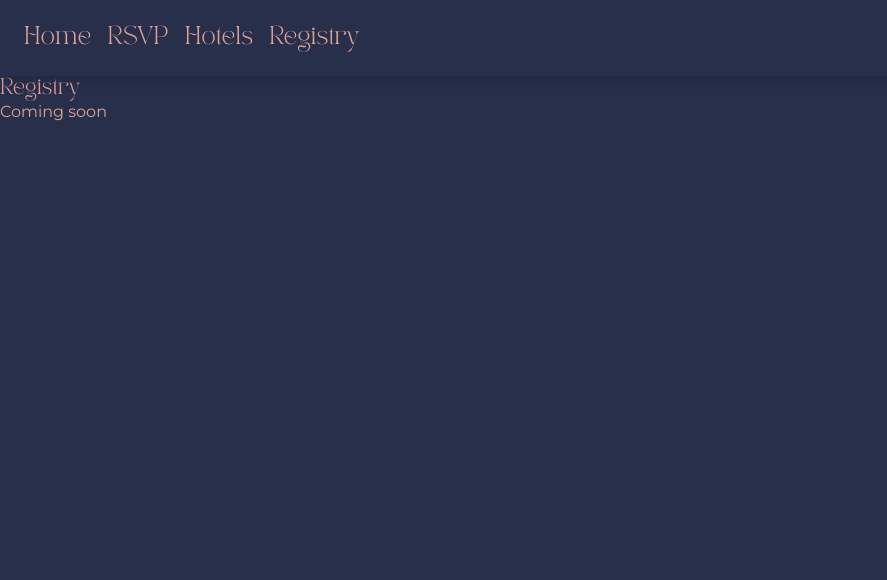
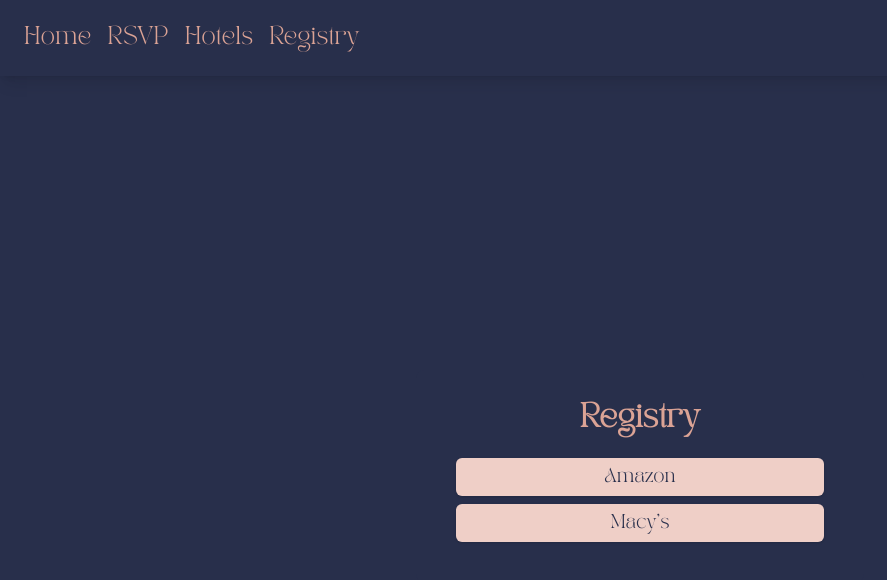
Before and after one commit to Benderg13/emma-and-grant-wedding-site, a Next.js app in the folder website/: page /registry in a window 1280 px wide. Shown: the top 580 px of the page, without its empty margins (0-887 px from the left). Built offline with nearby package versions, Linux system fonts and the light colour scheme.

Commit message:
updated css for RSVP, Hotels, and Registry, with added links to registry

```diff
--- a/website/src/app/hotels/page.tsx
+++ b/website/src/app/hotels/page.tsx
@@ -2,8 +2,12 @@
 export default function Page() {
     return(
         <main>
-            <h1>Hotels in the Area</h1>
-            <h3>Coming soon</h3>
+            <div className='min-h-screen flex items-center justify-center '>
+                <div className="bg-navy-blue p-8 rounded-lg max-w-md w-full">
+                <h1 className="text-2xl font-bold mb-6 text-center ">Hotels in the Area</h1>
+                    <h3>Coming soon</h3>
+            </div>
+            </div>
         </main>
     );
 }
--- a/website/src/app/registry/page.tsx
+++ b/website/src/app/registry/page.tsx
@@ -3,8 +3,30 @@ import Link from "next/link"
 export default function Page() {
     return(
         <main>
-            <h1>Registry</h1>
-            <h3>Coming soon</h3>
+            <div className='min-h-screen flex items-center justify-center '>
+                <div className="bg-navy-blue p-8 rounded-lg max-w-md w-full">
+                <h1 className="text-2xl font-bold mb-6 text-center ">Registry</h1>
+                <ul>
+                    <li className="m-2">
+                    <a href="https://www.amazon.com/wedding/registry/1AOXE3YE8RW04" target="_blank">
+                    <button
+                        type="button"
+                        className="hover:bg-white bg-lighter-pink w-full py-2 px-4 border border-transparent rounded-md shadow-sm text-sm font-medium text-navy-blue">
+                        Amazon
+                    </button></a>
+                    </li>
+                    <li className="m-2">
+                    <a href="https://www.macys.com/registry/Emma-Belair-Grant-Bender/1118082" target="_blank">
+                    <button
+                        type="button"
+                        className="hover:bg-white bg-lighter-pink w-full py-2 px-4 border border-transparent rounded-md shadow-sm text-sm font-medium text-navy-blue">
+                        Macy's
+                    </button></a>
+                    </li>
+                </ul>
+
+                </div>
+                </div>
         </main>
     );
 }
--- a/website/src/app/rsvp/page.tsx
+++ b/website/src/app/rsvp/page.tsx
@@ -70,7 +70,7 @@ export default function RSVP() {
     return(
         <main>
             <div className='min-h-screen flex items-center justify-center '>
-                <div className="bg-dark-pink p-8 rounded-lg max-w-md w-full">
+                <div className="bg-navy-blue p-8 rounded-lg max-w-md w-full">
                 <h1 className="text-2xl font-bold mb-6 text-center ">RSVP</h1>
                     {errorMessage && (
                         <p className="mb-4 p-3 bg-red-100 border border-red-400 text-red-700 rounded-md text-center">
@@ -82,7 +82,7 @@ export default function RSVP() {
                             {submittedMessage}
                         </p>
                     )}
-                <form onSubmit={onSubmit} className="space-y-4">
+                <form onSubmit={onSubmit} className="space-y-4 block w-full px-3 py-2 border border-gray-300 rounded-md shadow-sm">
                     <div>
                         <label>Your Email</label>
                         <input
@@ -90,7 +90,7 @@ export default function RSVP() {
                             type="text"
                             name="email"
                             placeholder='Your Email'
-                            className="mt-1 block w-full px-3 py-2 border border-gray-300 rounded-md shadow-sm focus:outline-none focus:ring-blue-500 focus:border-blue-500 sm:text-sm"/>
+                            className="mt-1 block w-full px-3 py-2 border border-gray-300 rounded-md shadow-sm focus:outline-none focus:ring-navy-blue focus:border-navy-blue sm:text-sm"/>
                     </div>
                     <div>
                         <label>Your Name</label>
@@ -99,7 +99,7 @@ export default function RSVP() {
                             type="text"
                             name="name"
                             placeholder='Your Name'
-                            className="mt-1 block w-full px-3 py-2 border border-gray-300 rounded-md shadow-sm focus:outline-none focus:ring-blue-500 focus:border-blue-500 sm:text-sm"/>
+                            className="mt-1 block w-full px-3 py-2 border border-gray-300 rounded-md shadow-sm focus:outline-none focus:ring-navy-blue focus:border-navy-blue sm:text-sm"/>
                     </div>
                     <div>
                         <label>Others in your party?</label>
@@ -108,7 +108,7 @@ export default function RSVP() {
                             type="number"
                             name="extras"
                             placeholder='Spouse and Children if applicable'
-                            className="mt-1 block w-full px-3 py-2 border border-gray-300 rounded-md shadow-sm focus:outline-none focus:ring-blue-500 focus:border-blue-500 sm:text-sm"/>
+                            className="mt-1 block w-full px-3 py-2 border border-gray-300 rounded-md shadow-sm focus:outline-none focus:ring-navy-blue focus:border-navy-blue sm:text-sm"/>
                     </div>
                     <div>
                         <label>Dietary Restrictions</label>
@@ -117,7 +117,7 @@ export default function RSVP() {
                             type="text"
                             name="diet"
                             placeholder='list all that apply'
-                            className="mt-1 block w-full px-3 py-2 border border-gray-300 rounded-md shadow-sm focus:outline-none focus:ring-blue-500 focus:border-blue-500 sm:text-sm"/>
+                            className="mt-1 block w-full px-3 py-2 border border-gray-300 rounded-md shadow-sm focus:outline-none focus:ring-navy-blue focus:border-navy-blue sm:text-sm"/>
                     </div>
                     <div>
                         <label>Invite Code</label>
@@ -127,12 +127,12 @@ export default function RSVP() {
                             type="text"
                             name="invite_code"
                             placeholder='Invite Code'
-                            className="mt-1 block w-full px-3 py-2 border border-gray-300 rounded-md shadow-sm focus:outline-none focus:ring-blue-500 focus:border-blue-500 sm:text-sm"/>
+                            className="mt-1 block w-full px-3 py-2 border border-gray-300 rounded-md shadow-sm focus:outline-none focus:ring-navy-blue focus:border-navy-blue sm:text-sm"/>
                     </div>
                     <button
                         type="submit"
-                        className={`w-full py-2 px-4 border border-transparent rounded-md shadow-sm text-sm font-medium text-white ${
-                        isLoading ? 'bg-gray-400 cursor-not-allowed' : 'bg-dark-pink hover:bg-dark-pink focus:outline-none focus:ring-2 focus:ring-offset-2 focus:ring-blue-500'
+                        className={`bg-lighter-pink w-full py-2 px-4 border border-transparent rounded-md shadow-sm text-sm font-medium text-navy-blue ${
+                        isLoading ? 'bg-gray-400 cursor-not-allowed' : 'bg-darker-pink hover:bg-darker-pink focus:outline-none focus:ring-2 focus:ring-offset-2 focus:ring-lighter-pink'
                         }`}
                         disabled={isLoading} // Disable button when loading
                     >
```
